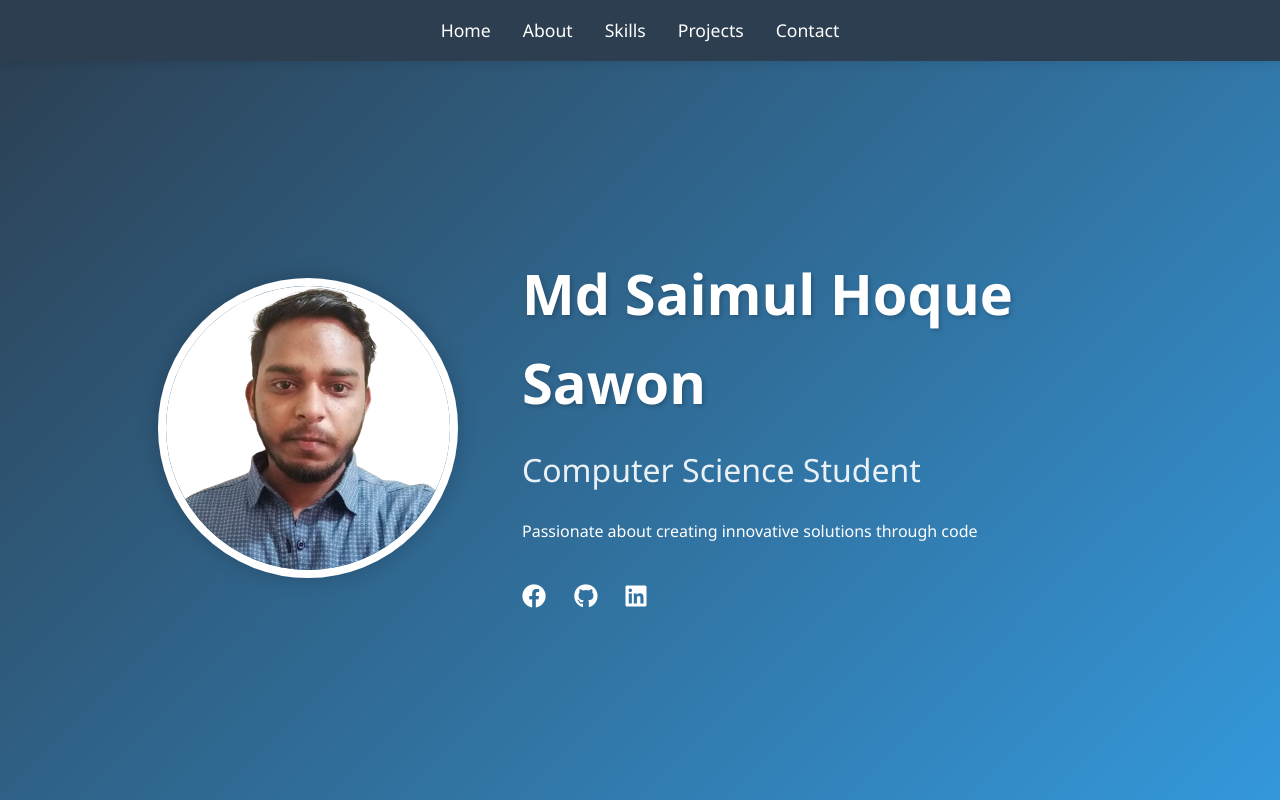
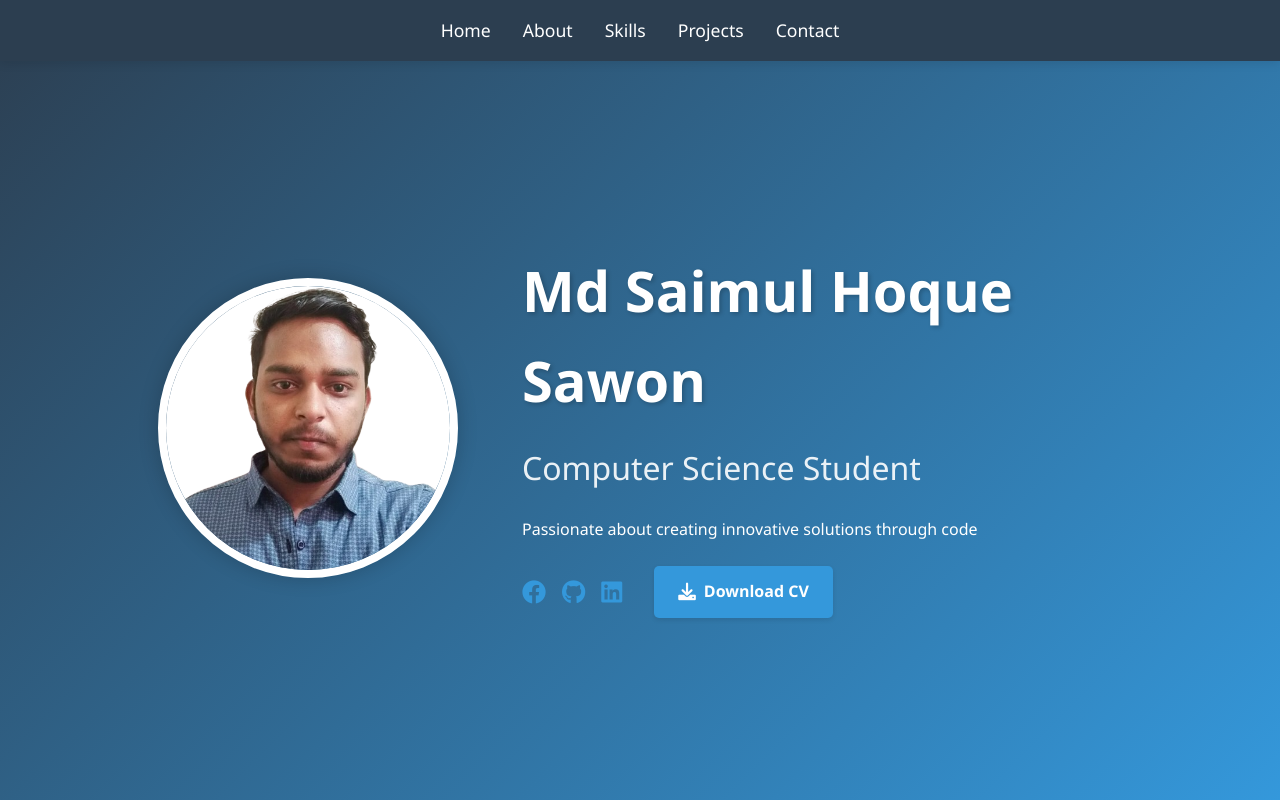
Before and after one commit to saimul380/Sawon-s_Portfolio, a plain HTML site: page index.html in a window 1280 px wide. Shown: the top 800 px of the page. Drawn offline with Linux system fonts and the light colour scheme.

Commit message:
dowload cv button added

```diff
--- a/index.html
+++ b/index.html
@@ -30,10 +30,15 @@
                     <h1>Md Saimul Hoque Sawon</h1>
                     <h2>Computer Science Student</h2>
                     <p>Passionate about creating innovative solutions through code</p>
-                    <div class="social-links">
-                        <a href="https://facebook.com/shawon.saimul" target="_blank" title="Facebook"><i class="fab fa-facebook"></i></a>
-                        <a href="https://github.com/saimul380" target="_blank" title="GitHub"><i class="fab fa-github"></i></a>
-                        <a href="https://linkedin.com/in/shawon" target="_blank" title="LinkedIn"><i class="fab fa-linkedin"></i></a>
+                    <div class="hero-actions">
+                        <div class="social-links">
+                            <a href="https://facebook.com/shawon.saimul" target="_blank" title="Facebook"><i class="fab fa-facebook"></i></a>
+                            <a href="https://github.com/saimul380" target="_blank" title="GitHub"><i class="fab fa-github"></i></a>
+                            <a href="https://bd.linkedin.com/in/md-saimul-hoque-sawon-866146345" target="_blank" title="LinkedIn"><i class="fab fa-linkedin"></i></a>
+                        </div>
+                        <a href="https://tinyurl.com/Sawon-CV" target="_blank" class="download-cv">
+                            <i class="fas fa-download"></i> Download CV
+                        </a>
                     </div>
                 </div>
             </div>
@@ -56,7 +61,7 @@
                         </div>
                     </div>
                     <div class="about-image">
-                        <img src="/images/Screenshot_2023-02-15-21-11-48-68_99c04817c0de5652397fc8b56c3b3817.jpg" alt="Sawon Image">
+                        <img src="https://images.unsplash.com/photo-1517694712202-14dd9538aa97?w=800&q=80" alt="Sawon Image">
                     </div>
                 </div>
             </div>
--- a/styles.css
+++ b/styles.css
@@ -106,19 +106,52 @@ nav a:hover {
     color: rgba(255, 255, 255, 0.9);
 }
 
+.hero-actions {
+    display: flex;
+    align-items: center;
+    gap: 2rem;
+    margin-top: 1.5rem;
+}
+
 .social-links {
-    margin-top: 2rem;
+    display: flex;
+    gap: 1rem;
 }
 
 .social-links a {
-    color: var(--white);
+    color: var(--secondary-color);
+    text-decoration: none;
     font-size: 1.5rem;
-    margin-right: 1.5rem;
-    transition: transform 0.3s;
+    transition: color 0.3s ease;
 }
 
 .social-links a:hover {
-    transform: translateY(-3px);
+    color: #b2b6b5;
+    transform: translateY(-2px);
+}
+
+.download-cv {
+    display: inline-flex;
+    align-items: center;
+    gap: 0.5rem;
+    background-color: var(--secondary-color);
+    color: var(--white);
+    padding: 0.8rem 1.5rem;
+    border-radius: 5px;
+    text-decoration: none;
+    font-weight: 600;
+    transition: all 0.3s ease;
+    box-shadow: 0 2px 5px rgba(0, 0, 0, 0.1);
+}
+
+.download-cv:hover {
+    background-color: #2980b9;
+    transform: translateY(-2px);
+    box-shadow: 0 4px 8px rgba(0, 0, 0, 0.2);
+}
+
+.download-cv i {
+    font-size: 1.1em;
 }
 
 /* About Section */
```
Also changed, not shown: 1 other file.
